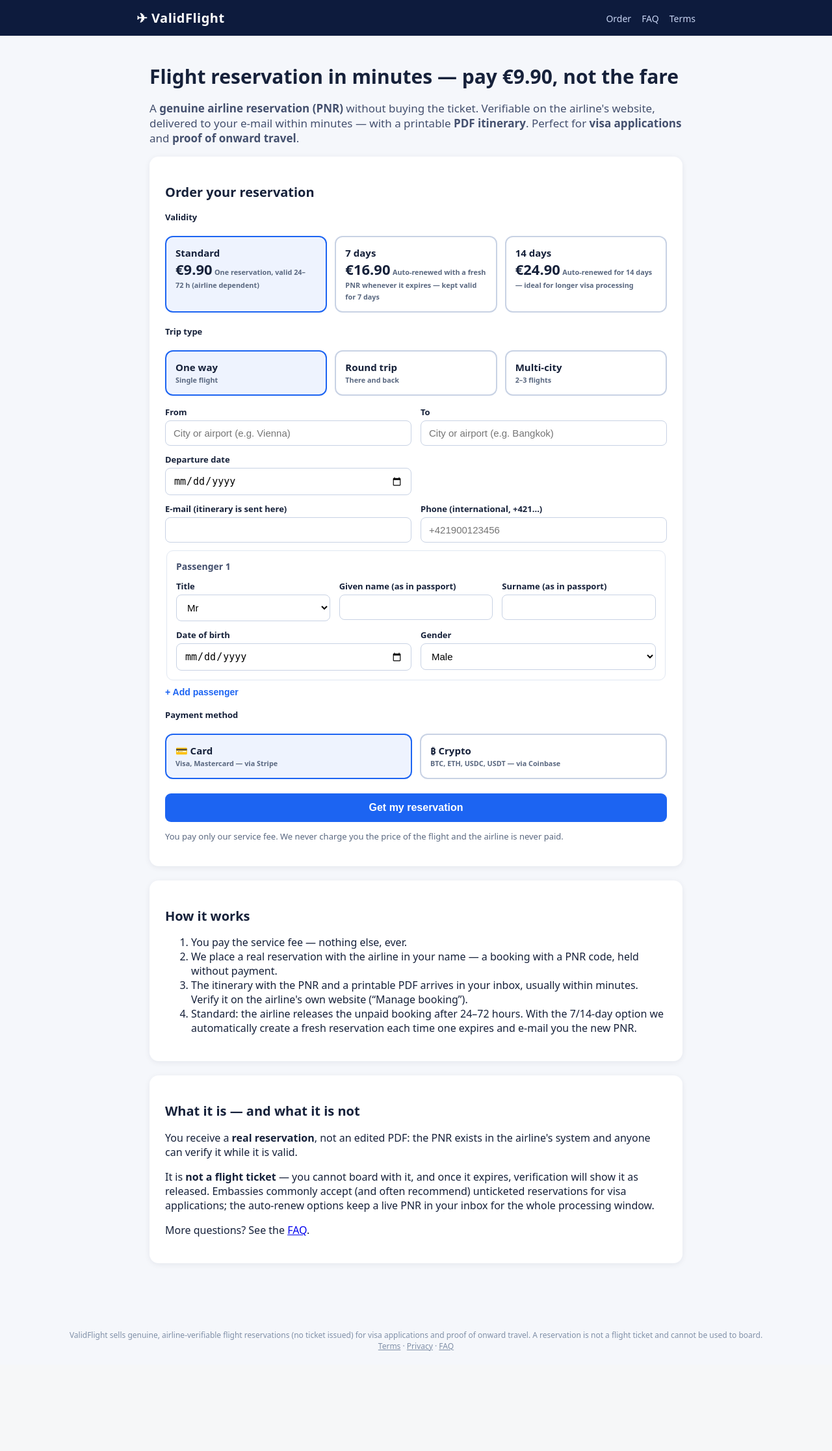
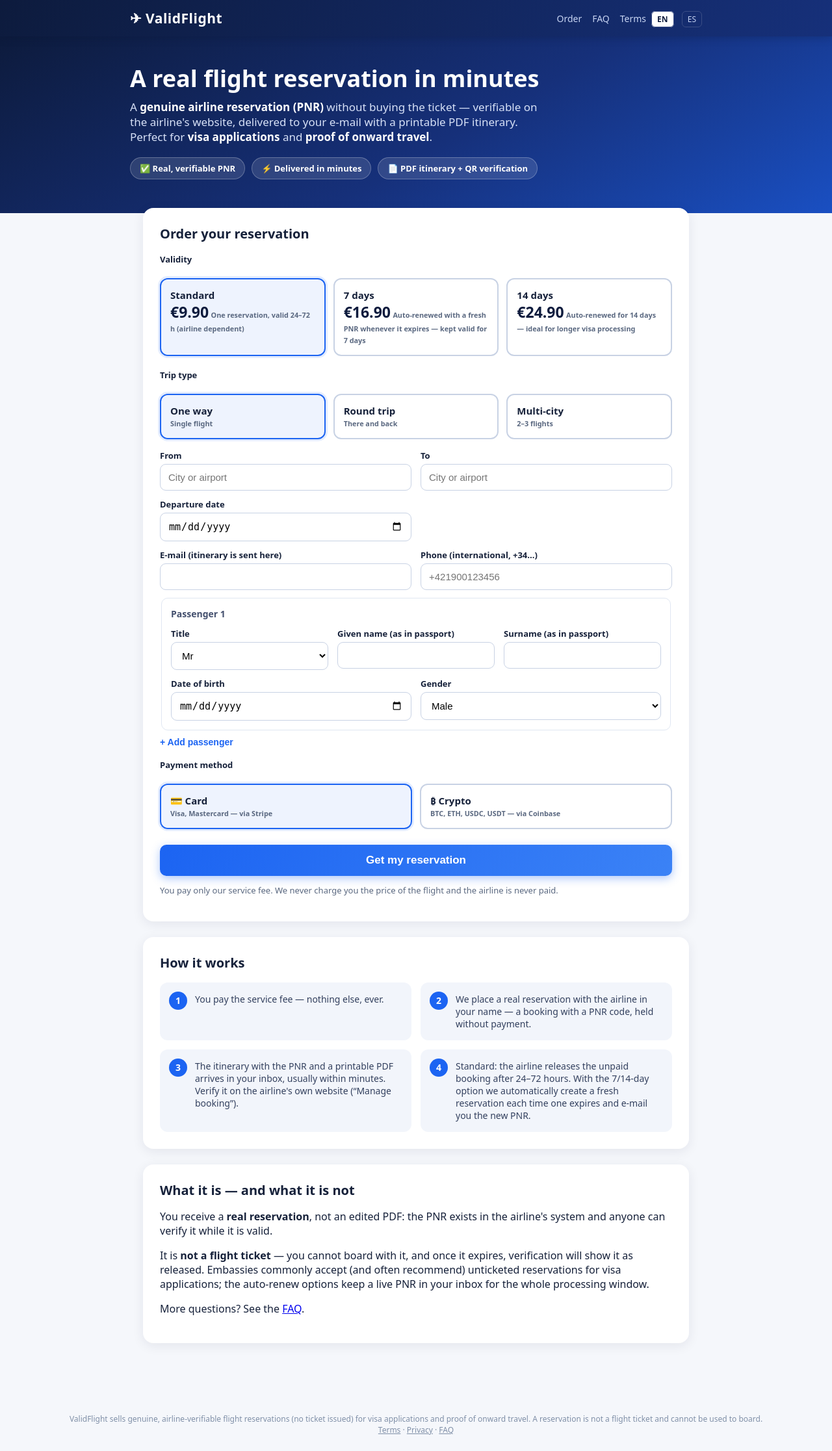
Before and after one commit to JoeBlackino80/TMB, a FastAPI app: page / in a window 1280 px wide. Shown: the whole page at 65% size. Before the commit the page ends 2079 px from the top, so only its background shows below. Run offline with FastAPI, Linux system fonts and the light colour scheme.

Commit message:
Redizajn webu + španielska verzia (EN/ES prepínač) + farebná hlavička PDF
- hero sekcia s gradientom a trust badges, číslované kroky, krajšie karty
- kompletné preklady EN/ES (onward/i18n.py): landing, status, FAQ;
  výber jazyka: ?lang → cookie → Accept-Language
- PDF itinerár: tmavomodrý brand pás v hlavičke

Co-Authored-By: Claude Fable 5 <noreply@anthropic.com>
Claude-Session: https://claude.ai/code/session_01Cew4FBZqxAVDYk2wY8WUcn

```diff
--- a/onward/app.py
+++ b/onward/app.py
@@ -27,7 +27,7 @@ from fastapi import FastAPI, Form, Request
 from fastapi.responses import FileResponse, RedirectResponse, Response
 from fastapi.templating import Jinja2Templates
 
-from . import booking, crypto, pdf
+from . import booking, crypto, i18n, pdf
 from .store import Orders
 
 BRAND = os.environ.get("ONWARD_BRAND", "ValidFlight")
@@ -58,9 +58,16 @@ def _stripe_link(plan: str) -> str:
 
 
 def _render(request: Request, name: str, **ctx):
-    return templates.TemplateResponse(
+    query_lang = request.query_params.get("lang", "")
+    lang = i18n.pick_lang(query_lang, request.cookies.get("lang", ""),
+                          request.headers.get("accept-language", ""))
+    resp = templates.TemplateResponse(
         request, name, {"brand": BRAND, "prices": _prices(), "max_pax": MAX_PAX,
-                        "crypto_enabled": crypto.enabled(), **ctx})
+                        "crypto_enabled": crypto.enabled(),
+                        "t": i18n.STRINGS[lang], "lang": lang, **ctx})
+    if query_lang in i18n.STRINGS:
+        resp.set_cookie("lang", query_lang, max_age=31536000)
+    return resp
 
 
 @app.get("/")
--- a/onward/templates/base.html
+++ b/onward/templates/base.html
@@ -1,5 +1,5 @@
 <!doctype html>
-<html lang="en">
+<html lang="{{ lang }}">
 <head>
 <meta charset="utf-8">
 <meta name="viewport" content="width=device-width, initial-scale=1">
@@ -8,47 +8,74 @@
   * { box-sizing:border-box; }
   body { margin:0; font-family:system-ui,-apple-system,"Segoe UI",Arial,sans-serif;
          color:#16213a; background:#f5f7fb; }
-  header { background:#0d1b3d; color:#fff; padding:14px 20px; }
-  header .wrap, main { max-width:860px; margin:0 auto; }
-  header .wrap { display:flex; justify-content:space-between; align-items:center; }
-  header b { font-size:20px; letter-spacing:.5px; }
+  header { background:linear-gradient(120deg,#0d1b3d,#16307a); color:#fff;
+           padding:14px 20px; position:sticky; top:0; z-index:30;
+           box-shadow:0 2px 12px rgba(10,20,50,.25); }
+  header .wrap, main, .hero-inner { max-width:880px; margin:0 auto; }
+  header .wrap { display:flex; justify-content:space-between; align-items:center;
+                 flex-wrap:wrap; gap:8px; }
+  header b { font-size:21px; letter-spacing:.5px; }
   header a { color:#c7d4f2; text-decoration:none; margin-left:16px; font-size:14px; }
   header a:hover { color:#fff; }
-  main { padding:24px 20px 60px; }
-  .card { background:#fff; border-radius:14px; padding:24px;
-          box-shadow:0 2px 10px rgba(20,30,60,.07); margin-bottom:22px; }
+  header .lang a { margin-left:8px; padding:3px 8px; border-radius:6px;
+                   border:1px solid #3a4d85; font-size:12px; }
+  header .lang a.on { background:#fff; color:#0d1b3d; font-weight:700; }
+  .hero { background:linear-gradient(150deg,#0d1b3d 0%,#16307a 55%,#1c64f2 130%);
+          color:#fff; padding:44px 20px 52px; }
+  .hero h1 { font-size:36px; margin:0 0 12px; line-height:1.15; }
+  .hero p { font-size:17px; color:#d7e1f7; max-width:640px; margin:0 0 20px; }
+  .hero b { color:#fff; }
+  .badges { display:flex; gap:10px; flex-wrap:wrap; }
+  .badges span { background:rgba(255,255,255,.12); border:1px solid rgba(255,255,255,.25);
+                 border-radius:99px; padding:7px 14px; font-size:13px; font-weight:600; }
+  main { padding:26px 20px 60px; }
+  .card { background:#fff; border-radius:16px; padding:26px;
+          box-shadow:0 4px 18px rgba(20,30,60,.08); margin-bottom:24px; }
   h1 { font-size:30px; margin:18px 0 8px; }
-  h2 { font-size:20px; }
-  p.lead { font-size:17px; color:#44506e; }
+  h2 { font-size:20px; margin-top:0; }
   label { display:block; font-size:13px; font-weight:600; margin:12px 0 4px; }
-  input, select { width:100%; padding:10px 12px; border:1px solid #c8d2e4;
-                  border-radius:8px; font-size:15px; background:#fff; }
+  input, select { width:100%; padding:11px 12px; border:1px solid #c8d2e4;
+                  border-radius:9px; font-size:15px; background:#fff; }
+  input:focus, select:focus { outline:2px solid #1c64f2; border-color:#1c64f2; }
   .row { display:grid; grid-template-columns:1fr 1fr; gap:14px; }
   .row3 { display:grid; grid-template-columns:1fr 1fr 1fr; gap:14px; }
-  @media (max-width:600px){ .row, .row3 { grid-template-columns:1fr; } }
-  button { margin-top:18px; width:100%; padding:13px; font-size:16px; font-weight:700;
-           color:#fff; background:#1c64f2; border:0; border-radius:9px; cursor:pointer; }
-  button:hover { background:#174fc4; }
+  @media (max-width:600px){ .row, .row3 { grid-template-columns:1fr; }
+    .hero h1 { font-size:28px; } }
+  button { margin-top:20px; width:100%; padding:14px; font-size:17px; font-weight:800;
+           color:#fff; background:linear-gradient(120deg,#1c64f2,#3b82f6);
+           border:0; border-radius:10px; cursor:pointer;
+           box-shadow:0 4px 14px rgba(28,100,242,.35); }
+  button:hover { filter:brightness(1.08); }
   .note { font-size:13px; color:#5a6880; }
-  .pnr { font-size:34px; font-weight:800; letter-spacing:6px; text-align:center; }
+  .pnr { font-size:36px; font-weight:800; letter-spacing:6px; text-align:center; }
   table { border-collapse:collapse; width:100%; font-size:14px; }
-  th, td { text-align:left; padding:7px 10px; border-bottom:1px solid #e6ebf4; }
+  th, td { text-align:left; padding:8px 10px; border-bottom:1px solid #e6ebf4; }
+  th { background:#eef2f9; }
   .ok { color:#0a7d38; font-weight:700; }
   .bad { color:#b3261e; font-weight:700; }
   .plans { display:grid; grid-template-columns:1fr 1fr 1fr; gap:12px; margin-top:8px; }
   @media (max-width:600px){ .plans { grid-template-columns:1fr; } }
   .plan { border:2px solid #c8d2e4; border-radius:12px; padding:14px; cursor:pointer;
-          display:block; }
+          display:block; transition:border-color .12s, background .12s; }
   .plan input { display:none; }
-  .plan:has(input:checked) { border-color:#1c64f2; background:#eef3fe; }
+  .plan:has(input:checked) { border-color:#1c64f2; background:#eef3fe;
+          box-shadow:0 0 0 3px rgba(28,100,242,.12); }
   .plan b { display:block; font-size:15px; }
-  .plan .price { font-size:22px; font-weight:800; margin:6px 0 2px; }
+  .plan .price { font-size:23px; font-weight:800; margin:6px 0 2px; color:#0d1b3d; }
   .plan small { color:#5a6880; }
   .pax { border:1px solid #e0e7f2; border-radius:10px; padding:4px 14px 14px; margin-top:12px; }
   .pax h3 { font-size:14px; margin:10px 0 0; color:#44506e; }
   .linklike { background:none; border:0; color:#1c64f2; font-size:14px; font-weight:600;
-              cursor:pointer; width:auto; padding:0; margin-top:10px; }
-  footer { text-align:center; font-size:12px; color:#8090a8; padding:20px; }
+              cursor:pointer; width:auto; padding:0; margin-top:10px; box-shadow:none; }
+  .steps { display:grid; grid-template-columns:1fr 1fr; gap:14px; counter-reset:step; }
+  @media (max-width:600px){ .steps { grid-template-columns:1fr; } }
+  .steps div { background:#f2f5fb; border-radius:12px; padding:16px 16px 16px 54px;
+               position:relative; font-size:14px; color:#33405e; }
+  .steps div::before { counter-increment:step; content:counter(step);
+    position:absolute; left:14px; top:14px; width:28px; height:28px; line-height:28px;
+    text-align:center; border-radius:50%; background:#1c64f2; color:#fff;
+    font-weight:800; }
+  footer { text-align:center; font-size:12px; color:#8090a8; padding:24px 20px; }
   footer a { color:#8090a8; }
   .ac-wrap { position:relative; }
   .ac-list { position:absolute; left:0; right:0; top:100%; z-index:20; margin:2px 0 0;
@@ -63,12 +90,19 @@
 </head>
 <body>
 <header><div class="wrap"><b>✈ {{ brand }}</b>
-  <nav><a href="/">Order</a><a href="/faq">FAQ</a><a href="/terms">Terms</a></nav>
+  <nav style="display:flex;align-items:center">
+    <a href="/">{{ t['nav_order'] }}</a><a href="/faq">{{ t['nav_faq'] }}</a>
+    <a href="/terms">{{ t['nav_terms'] }}</a>
+    <span class="lang">
+      <a href="?lang=en" class="{{ 'on' if lang == 'en' }}">EN</a>
+      <a href="?lang=es" class="{{ 'on' if lang == 'es' }}">ES</a>
+    </span>
+  </nav>
 </div></header>
+{% block hero %}{% endblock %}
 <main>{% block content %}{% endblock %}</main>
-<footer>{{ brand }} sells genuine, airline-verifiable flight reservations
-(no ticket issued) for visa applications and proof of onward travel.
-A reservation is not a flight ticket and cannot be used to board.<br>
-<a href="/terms">Terms</a> · <a href="/privacy">Privacy</a> · <a href="/faq">FAQ</a></footer>
+<footer>{{ brand }} {{ t['footer'] }}<br>
+<a href="/terms">{{ t['nav_terms'] }}</a> · <a href="/privacy">Privacy</a> ·
+<a href="/faq">FAQ</a></footer>
 </body>
 </html>
--- a/onward/templates/landing.html
+++ b/onward/templates/landing.html
@@ -1,151 +1,143 @@
 {% extends "base.html" %}
+{% block hero %}
+<div class="hero"><div class="hero-inner">
+  <h1>{{ t['hero_title'] }}</h1>
+  <p>{{ t['hero_sub'] | safe }}</p>
+  <div class="badges">
+    <span>✅ {{ t['badge1'] }}</span>
+    <span>⚡ {{ t['badge2'] }}</span>
+    <span>📄 {{ t['badge3'] }}</span>
+  </div>
+</div></div>
+{% endblock %}
 {% block content %}
-<h1>Flight reservation in minutes — pay €{{ prices['basic'] }}, not the fare</h1>
-<p class="lead">A <b>genuine airline reservation (PNR)</b> without buying the
-ticket. Verifiable on the airline's website, delivered to your e-mail within
-minutes — with a printable <b>PDF itinerary</b>. Perfect for
-<b>visa applications</b> and <b>proof of onward travel</b>.</p>
-
-<div class="card">
-  <h2>Order your reservation</h2>
+<div class="card" style="margin-top:-34px">
+  <h2>{{ t['order_title'] }}</h2>
   <form method="post" action="/order">
-    <label style="margin-bottom:2px">Validity</label>
+    <label style="margin-bottom:2px">{{ t['validity'] }}</label>
     <div class="plans">
       <label class="plan"><input type="radio" name="plan" value="basic" checked>
-        <b>Standard</b><span class="price">€{{ prices['basic'] }}</span>
-        <small>One reservation, valid 24–72&nbsp;h (airline dependent)</small></label>
+        <b>{{ t['plan_basic'] }}</b><span class="price">€{{ prices['basic'] }}</span>
+        <small>{{ t['plan_basic_desc'] }}</small></label>
       <label class="plan"><input type="radio" name="plan" value="week">
-        <b>7 days</b><span class="price">€{{ prices['week'] }}</span>
-        <small>Auto-renewed with a fresh PNR whenever it expires — kept valid
-        for 7 days</small></label>
+        <b>{{ t['plan_week'] }}</b><span class="price">€{{ prices['week'] }}</span>
+        <small>{{ t['plan_week_desc'] }}</small></label>
       <label class="plan"><input type="radio" name="plan" value="twoweek">
-        <b>14 days</b><span class="price">€{{ prices['twoweek'] }}</span>
-        <small>Auto-renewed for 14 days — ideal for longer visa
-        processing</small></label>
+        <b>{{ t['plan_2week'] }}</b><span class="price">€{{ prices['twoweek'] }}</span>
+        <small>{{ t['plan_2week_desc'] }}</small></label>
     </div>
 
-    <label style="margin-top:16px">Trip type</label>
+    <label style="margin-top:16px">{{ t['trip_type'] }}</label>
     <div class="plans" style="grid-template-columns:1fr 1fr 1fr">
       <label class="plan"><input type="radio" name="trip_type" value="oneway" checked>
-        <b>One way</b><small>Single flight</small></label>
+        <b>{{ t['oneway'] }}</b><small>{{ t['oneway_desc'] }}</small></label>
       <label class="plan"><input type="radio" name="trip_type" value="return">
-        <b>Round trip</b><small>There and back</small></label>
+        <b>{{ t['round'] }}</b><small>{{ t['round_desc'] }}</small></label>
       <label class="plan"><input type="radio" name="trip_type" value="multi">
-        <b>Multi-city</b><small>2–3 flights</small></label>
+        <b>{{ t['multi'] }}</b><small>{{ t['multi_desc'] }}</small></label>
     </div>
 
     <div class="row">
-      <div><label>From</label>
-        <input name="origin" class="airport" placeholder="City or airport (e.g. Vienna)"
+      <div><label>{{ t['from'] }}</label>
+        <input name="origin" class="airport" placeholder="{{ t['placeholder_city'] }}"
                autocomplete="off" required></div>
-      <div><label>To</label>
-        <input name="destination" class="airport" placeholder="City or airport (e.g. Bangkok)"
+      <div><label>{{ t['to'] }}</label>
+        <input name="destination" class="airport" placeholder="{{ t['placeholder_city'] }}"
                autocomplete="off" required></div>
     </div>
     <div class="row">
-      <div><label>Departure date</label>
+      <div><label>{{ t['depart'] }}</label>
         <input type="date" name="depart_date" min="{{ min_date }}" required></div>
-      <div id="returnbox" hidden><label>Return date</label>
+      <div id="returnbox" hidden><label>{{ t['return'] }}</label>
         <input type="date" name="return_date" min="{{ min_date }}"></div>
     </div>
 
     <fieldset class="pax" id="leg2" hidden disabled>
-      <h3>Flight 2</h3>
+      <h3>{{ t['flight2'] }}</h3>
       <div class="row3">
-        <div><label>From</label>
+        <div><label>{{ t['from'] }}</label>
           <input name="origin2" class="airport" autocomplete="off" required></div>
-        <div><label>To</label>
+        <div><label>{{ t['to'] }}</label>
           <input name="destination2" class="airport" autocomplete="off" required></div>
-        <div><label>Date</label>
+        <div><label>{{ t['date'] }}</label>
           <input type="date" name="date2" min="{{ min_date }}" required></div>
       </div>
     </fieldset>
     <fieldset class="pax" id="leg3" hidden disabled>
-      <h3>Flight 3 (optional)</h3>
+      <h3>{{ t['flight3'] }}</h3>
       <div class="row3">
-        <div><label>From</label>
+        <div><label>{{ t['from'] }}</label>
           <input name="origin3" class="airport" autocomplete="off"></div>
-        <div><label>To</label>
+        <div><label>{{ t['to'] }}</label>
           <input name="destination3" class="airport" autocomplete="off"></div>
-        <div><label>Date</label>
+        <div><label>{{ t['date'] }}</label>
           <input type="date" name="date3" min="{{ min_date }}"></div>
       </div>
     </fieldset>
+
     <div class="row">
-      <div><label>E-mail (itinerary is sent here)</label>
+      <div><label>{{ t['email'] }}</label>
         <input type="email" name="email" required></div>
-      <div><label>Phone (international, +421...)</label>
+      <div><label>{{ t['phone'] }}</label>
         <input name="phone" placeholder="+421900123456" required></div>
     </div>
 
     {% for i in range(max_pax) %}
-    <fieldset class="pax" id="pax{{ i }}" {% if i > 0 %}hidden disabled{% endif %}
-              style="border:1px solid #e0e7f2">
-      <h3>Passenger {{ i + 1 }}</h3>
+    <fieldset class="pax" id="pax{{ i }}" {% if i > 0 %}hidden disabled{% endif %}>
+      <h3>{{ t['passenger'] }} {{ i + 1 }}</h3>
       <div class="row3">
-        <div><label>Title</label>
+        <div><label>{{ t['title_lbl'] }}</label>
           <select name="title">
             <option value="mr">Mr</option><option value="ms">Ms</option>
             <option value="mrs">Mrs</option>
           </select></div>
-        <div><label>Given name (as in passport)</label>
+        <div><label>{{ t['given'] }}</label>
           <input name="given_name" required></div>
-        <div><label>Surname (as in passport)</label>
+        <div><label>{{ t['surname'] }}</label>
           <input name="family_name" required></div>
       </div>
       <div class="row">
-        <div><label>Date of birth</label>
+        <div><label>{{ t['dob'] }}</label>
           <input type="date" name="born_on" required></div>
-        <div><label>Gender</label>
+        <div><label>{{ t['gender'] }}</label>
           <select name="gender">
-            <option value="m">Male</option><option value="f">Female</option>
+            <option value="m">{{ t['male'] }}</option>
+            <option value="f">{{ t['female'] }}</option>
           </select></div>
       </div>
     </fieldset>
     {% endfor %}
-    <button type="button" class="linklike" id="addpax">+ Add passenger</button>
+    <button type="button" class="linklike" id="addpax">{{ t['add_passenger'] }}</button>
 
     {% if crypto_enabled %}
-    <label style="margin-top:16px">Payment method</label>
+    <label style="margin-top:16px">{{ t['pay_method'] }}</label>
     <div class="plans" style="grid-template-columns:1fr 1fr">
       <label class="plan"><input type="radio" name="pay" value="card" checked>
-        <b>💳 Card</b><small>Visa, Mastercard — via Stripe</small></label>
+        <b>{{ t['pay_card'] }}</b><small>{{ t['pay_card_desc'] }}</small></label>
       <label class="plan"><input type="radio" name="pay" value="crypto">
-        <b>₿ Crypto</b><small>BTC, ETH, USDC, USDT — via Coinbase</small></label>
+        <b>{{ t['pay_crypto'] }}</b><small>{{ t['pay_crypto_desc'] }}</small></label>
     </div>
     {% endif %}
 
-    <button type="submit">Get my reservation</button>
-    <p class="note">You pay only our service fee. We never charge you the
-    price of the flight and the airline is never paid.</p>
+    <button type="submit">{{ t['submit'] }}</button>
+    <p class="note">{{ t['fee_note'] }}</p>
   </form>
 </div>
 
 <div class="card">
-  <h2>How it works</h2>
-  <ol>
-    <li>You pay the service fee — nothing else, ever.</li>
-    <li>We place a real reservation with the airline in your name —
-        a booking with a PNR code, held without payment.</li>
-    <li>The itinerary with the PNR and a printable PDF arrives in your inbox,
-        usually within minutes. Verify it on the airline's own website
-        (&ldquo;Manage booking&rdquo;).</li>
-    <li>Standard: the airline releases the unpaid booking after
-        24–72&nbsp;hours. With the 7/14-day option we automatically create a
-        fresh reservation each time one expires and e-mail you the new PNR.</li>
-  </ol>
+  <h2>{{ t['how_title'] }}</h2>
+  <div class="steps">
+    <div>{{ t['how1'] }}</div>
+    <div>{{ t['how2'] }}</div>
+    <div>{{ t['how3'] }}</div>
+    <div>{{ t['how4'] }}</div>
+  </div>
 </div>
 
 <div class="card">
-  <h2>What it is — and what it is not</h2>
-  <p>You receive a <b>real reservation</b>, not an edited PDF: the PNR exists
-  in the airline's system and anyone can verify it while it is valid.</p>
-  <p>It is <b>not a flight ticket</b> — you cannot board with it, and once it
-  expires, verification will show it as released. Embassies commonly accept
-  (and often recommend) unticketed reservations for visa applications; the
-  auto-renew options keep a live PNR in your inbox for the whole processing
-  window.</p>
-  <p>More questions? See the <a href="/faq">FAQ</a>.</p>
+  <h2>{{ t['what_title'] }}</h2>
+  {{ t['what_html'] | safe }}
+  <p>{{ t['more_faq'] | safe }}</p>
 </div>
 
 <script>
--- a/onward/templates/message.html
+++ b/onward/templates/message.html
@@ -3,6 +3,6 @@
 <div class="card">
   <h2>{{ heading }}</h2>
   {% for line in lines %}<p>{{ line }}</p>{% endfor %}
-  <p><a href="{{ back }}">← Back</a></p>
+  <p><a href="{{ back }}">{{ t['back'] }}</a></p>
 </div>
 {% endblock %}
```
Also changed, not shown: onward/i18n.py (added, +261 -0 lines), onward/pdf.py (+11 -6 lines), onward/templates/faq.html (+2 -45 lines), onward/templates/status.html (+18 -23 lines), tests/test_onward.py (+9 -0 lines).
